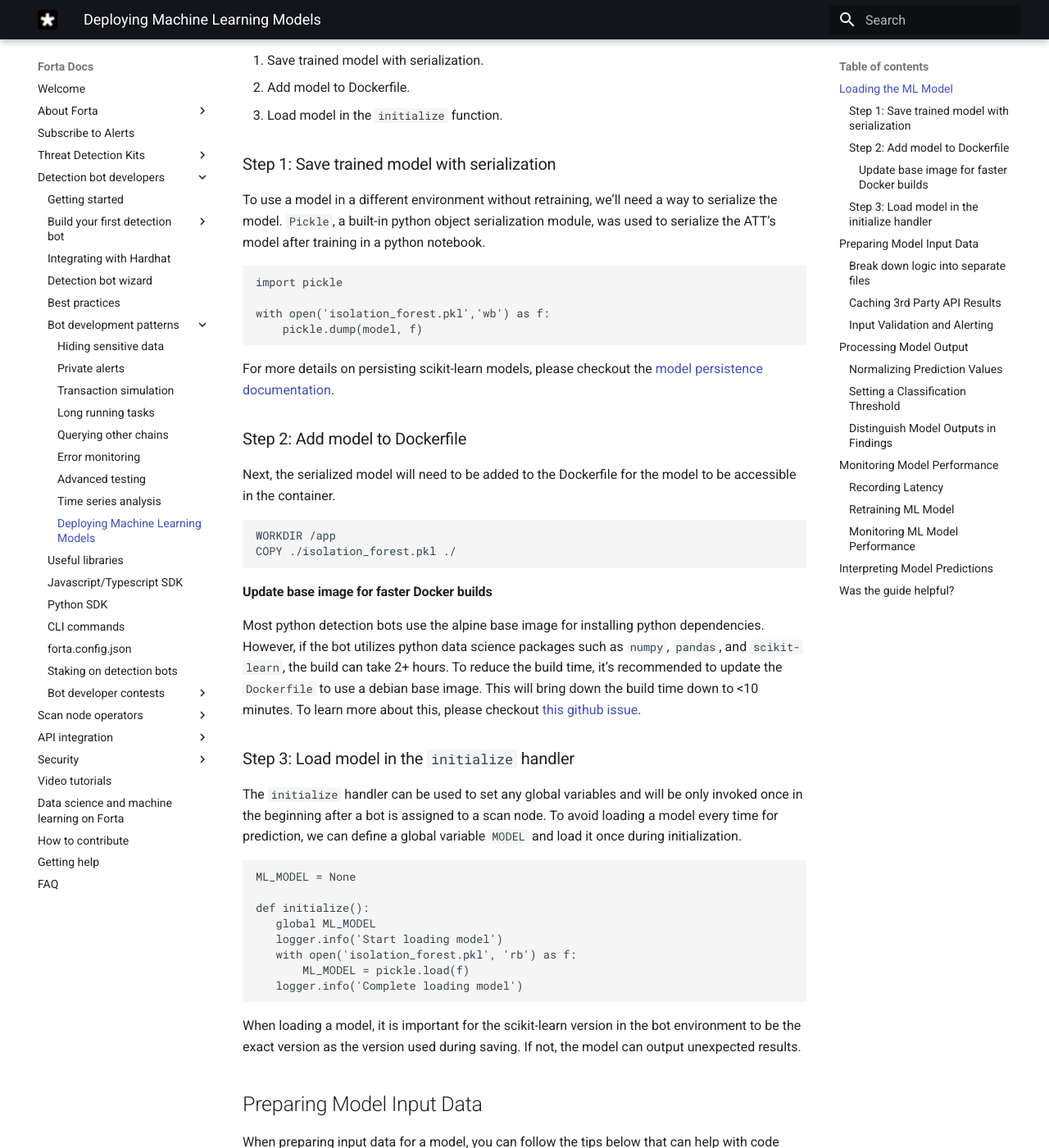
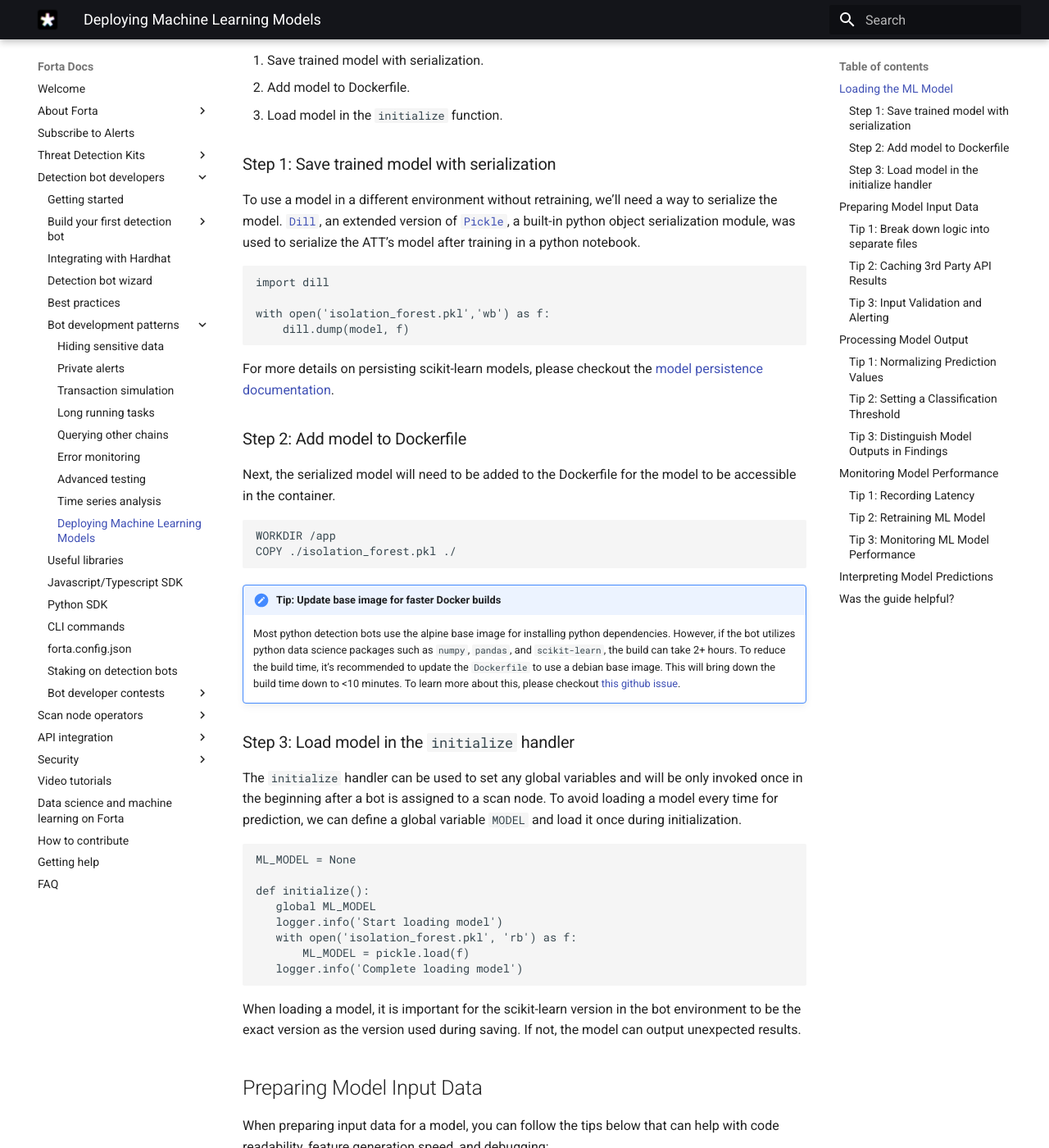
Before and after one commit to forta-network/docs, an MkDocs documentation site: the page built from docs/deploying-ml-models.md, in a window 1280 px wide and 1400 px high, scrolled down 514 px. Shown: the whole window at 82% size. Built offline with MkDocs 1.6.1 and Material for MkDocs 9.7.7, drawn with Linux system fonts in a browser that asks for light colours; some of the changed text lies outside the part shown.

Commit message:
fix formatting

````diff
--- a/docs/deploying-ml-models.md
+++ b/docs/deploying-ml-models.md
@@ -14,13 +14,13 @@
 
 ### Step 1: Save trained model with serialization
 
-To use a model in a different environment without retraining, we’ll need a way to serialize the model. `Pickle`, a built-in python object serialization module, was used to serialize the ATT’s model after training in a python notebook.
+To use a model in a different environment without retraining, we’ll need a way to serialize the model. [`Dill`](https://pypi.org/project/dill/), an extended version of [`Pickle`](https://docs.python.org/3/library/pickle.html), a built-in python object serialization module, was used to serialize the ATT’s model after training in a python notebook.
 
 ```python
-import pickle
+import dill
 
 with open('isolation_forest.pkl','wb') as f:
-    pickle.dump(model, f)
+    dill.dump(model, f)
 ```
 
 For more details on persisting scikit-learn models, please checkout the [model persistence documentation](https://scikit-learn.org/stable/model_persistence.html#model-persistence).
@@ -34,9 +34,8 @@
 COPY ./isolation_forest.pkl ./
 ```
 
-#### **Update base image for faster Docker builds**
-
-Most python detection bots use the alpine base image for installing python dependencies. However, if the bot utilizes python data science packages such as `numpy`, `pandas`, and `scikit-learn`, the build can take 2+ hours. To reduce the build time, it’s recommended to update the `Dockerfile` to use a debian base image. This will bring down the build time down to <10 minutes. To learn more about this, please checkout [this github issue](https://github.com/forta-network/forta-bot-sdk/issues/159).
+!!! important "**Tip: Update base image for faster Docker builds**"
+    Most python detection bots use the alpine base image for installing python dependencies. However, if the bot utilizes python data science packages such as `numpy`, `pandas`, and `scikit-learn`, the build can take 2+ hours. To reduce the build time, it’s recommended to update the `Dockerfile` to use a debian base image. This will bring down the build time down to <10 minutes. To learn more about this, please checkout [this github issue](https://github.com/forta-network/forta-bot-sdk/issues/159).
 
 ### Step 3: Load model in the `initialize` handler
 
@@ -59,18 +58,18 @@
 
 When preparing input data for a model, you can follow the tips below that can help with code readability, feature generation speed, and debugging:
 
-#### **Break down logic into separate files**
+### Tip 1: Break down logic into separate files
 
 Create a separate file for input data processing related functions and keep each function logic readable and simple. The ATT bot has a file called [data_processing.py](https://github.com/forta-network/starter-kits/blob/main/anomalous-token-transfers-ml-py/src/utils/data_processing.py), where feature generation functions are located. This will avoid clutter in the main `agent.py` file and maintain separation of concern.
 
-#### **Caching 3rd Party API Results**
+### Tip 2: Caching 3rd Party API Results
 
 If the model relies on 3rd party data like Etherscan and some data is expected to be requested more than once, consider setting up a lru cache with python’s [`functools.lru_cache`](https://docs.python.org/3/library/functools.html#functools.lru_cache). This will eliminate redundant network calls and improve feature generation speed. The ATT bot has a LRU cache setup for the following functions:
 
 * [Get_first_timestamp](https://github.com/forta-network/starter-kits/blob/main/anomalous-token-transfers-ml-py/src/utils/data_processing.py#L11): Given address A, the function queries [Etherscan](https://etherscan.io/) to get address A’s first transaction timestamp.
 * [Get_token_info](https://github.com/forta-network/starter-kits/blob/main/anomalous-token-transfers-ml-py/src/utils/data_processing.py#L39): Given an erc20 token address, the function requests token name, symbol, and decimals from the [Ethplorer API](https://github.com/EverexIO/Ethplorer/wiki/Ethplorer-API).
 
-#### **Input Validation and Alerting**
+### Tip 3: Input Validation and Alerting
 
 There can be issues during feature generation, especially if requested data from 3rd party APIs are not available. Validating the generated inputs can help surface issues more easily. With validation, we can avoid producing model predictions from invalid inputs. To surface errors more clearly, a finding can be produced for invalid inputs.
 
@@ -101,11 +100,11 @@
 
 ## Processing Model Output
 
-#### **Normalizing Prediction Values**
+### Tip 1: Normalizing Prediction Values
 
 For anomaly detection, it’s good practice to normalize a model's prediction to a value range between 0 and 1 where anomalous values are closer to 1. It can help you understand how anomalous a value is and evaluate different ML techniques more easily.
 
-#### **Setting a Classification Threshold**
+### Tip 2: Setting a Classification Threshold
 
 With the normalized value, you can set a `ANOMALY_THRESHOLD` to tweak how often a prediction is classified as an anomaly and reduce the bot’s alerting rate. If precision is more important than recall, the threshold can be set to a higher value (e.g. prediction greater than 0.7 is considered anomalous). If recall is more important, the threshold can be set lower to allow more predictions with low confidence scores to be classified as anomalies.
 
@@ -119,7 +118,7 @@
 prediction = 'ANOMALY' if normalized_score >= ANOMALY_THRESHOLD else 'NORMAL'
 ```
 
-#### **Distinguish Model Outputs in Findings**
+### Tip 3: Distinguish Model Outputs in Findings
 
 If certain model outputs are more important to surface than others, for example an anomaly vs inlier, it’s important to set an appropriate severity and finding type for different model outputs.
 
@@ -169,7 +168,7 @@
 
 ## Monitoring Model Performance
 
-#### **Recording Latency**
+### Tip 1: Recording Latency
 
 Finally, it’s also useful to record feature generation time and model response time to gauge the model’s performance in production. This can help you debug and detect issues more easily.
 
@@ -180,13 +179,13 @@
 "model_pred_response_time": 0.024292124999999887,
 ```
 
-#### **Retraining ML Model**
+### Tip 2: Retraining ML Model
 
 As time passes, the model performance can degrade due to shifts in real world data distribution. So once the model is deployed, it's important to frequently monitor the model output distribution to detect any deviations from the distribution seen during training. If the deviation is significant, it’s recommended to retrain the model with more recent data.
 
 For example, with the ATT bot, the model can start considering more transactions as anomalous if the more recent transactions no longer share similar patterns or characteristics as the transactions the model was trained on. If the ATT bot starts to alert more anomalies than usual, it may be a good time to retrain the model with recent transaction data.
 
-#### **Monitoring ML Model Performance**
+### Tip 3: Monitoring ML Model Performance
 
 There are two ways to monitor a ML model’s performance:
 
````
